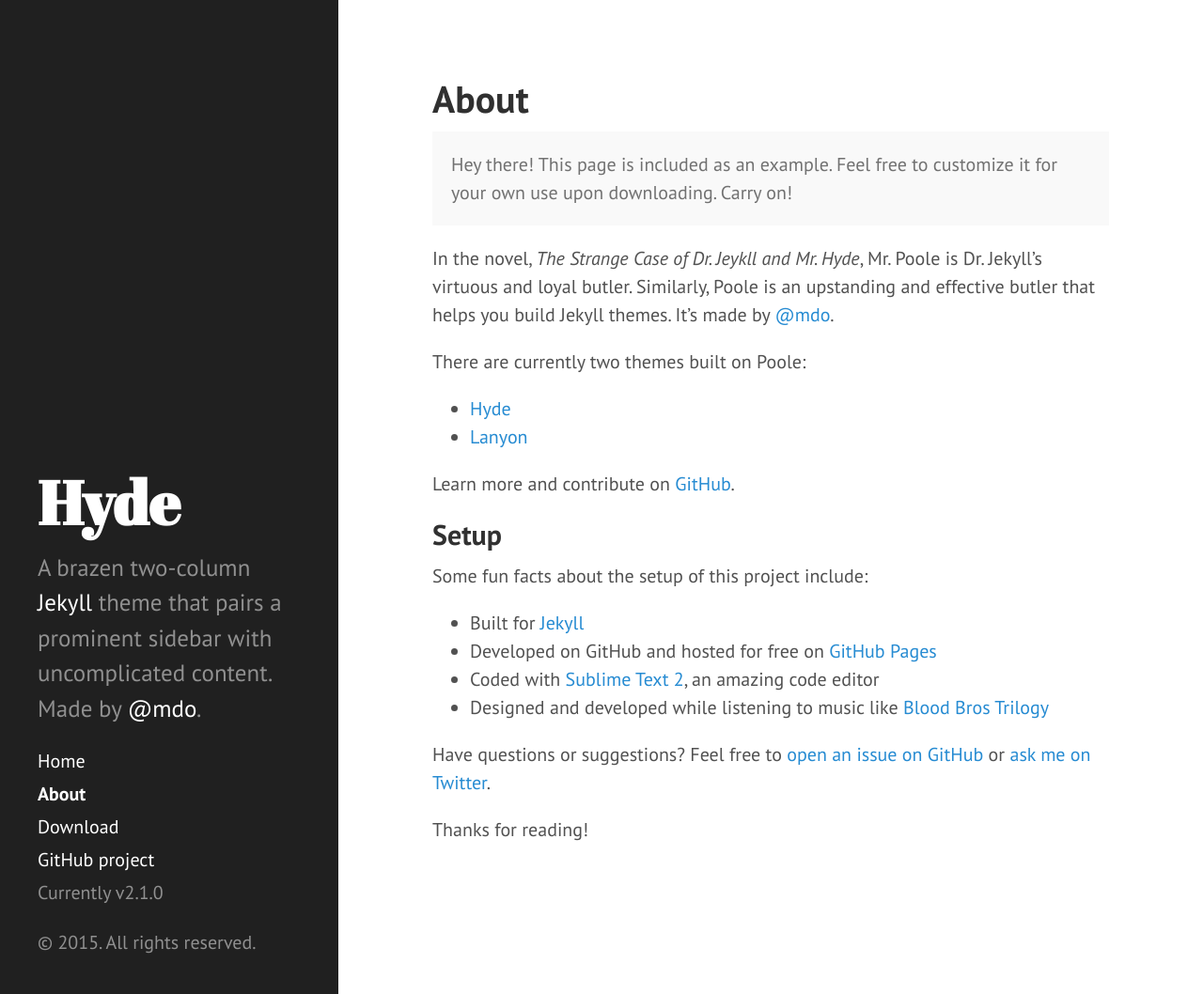
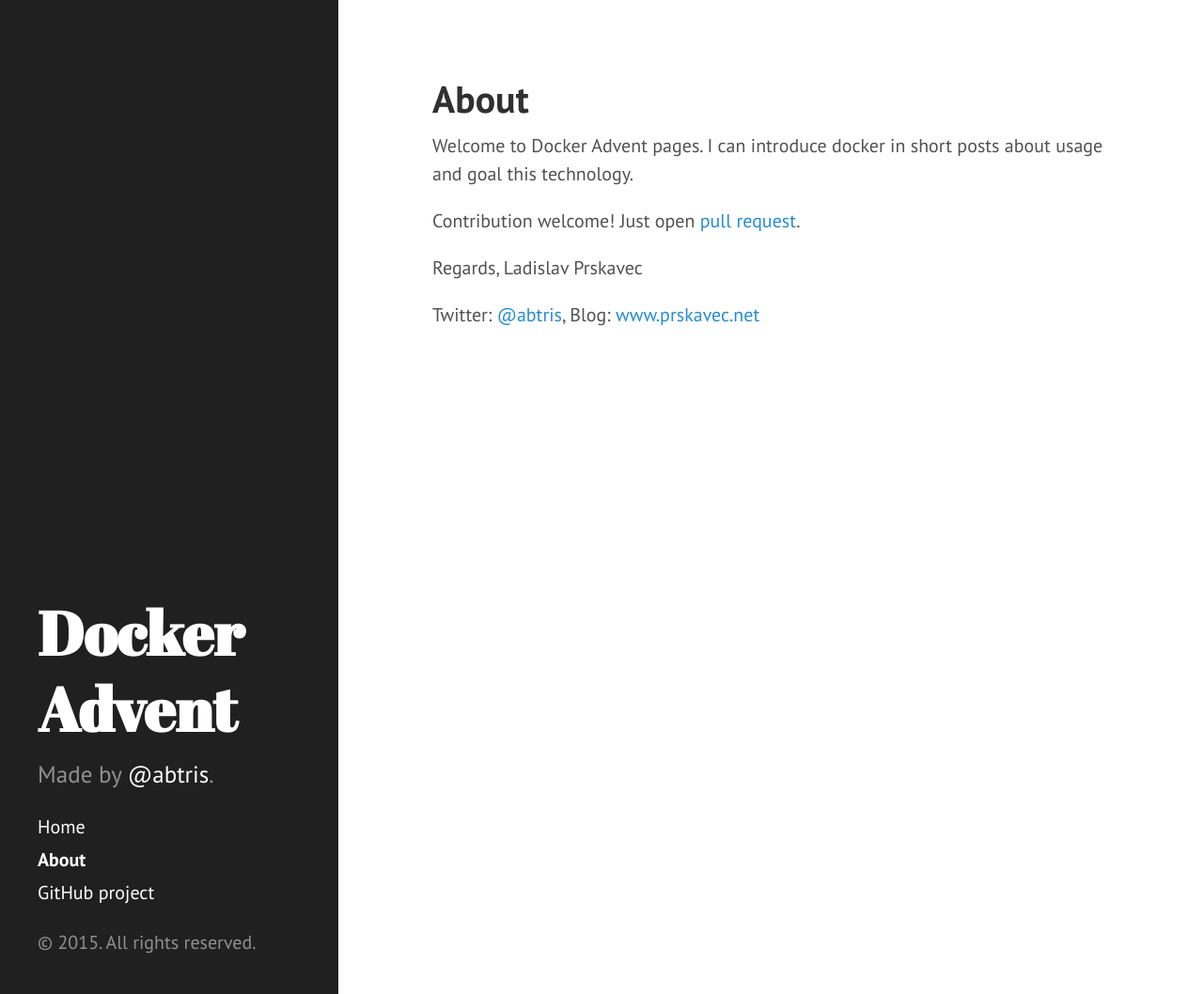
Before and after one commit to abtris/dockeradvent.com, a Jekyll site: the page built from about.md, in a window 1280 px wide and 1058 px high. Shown: the whole window at 94% size. Built offline with Jekyll 4.4.1, drawn with Linux system fonts in a browser that asks for light colours; Markdown is read by kramdown in place of the engine named in the settings.

Commit message:
Update theme

```diff
--- a/_config.yml
+++ b/_config.yml
@@ -7,20 +7,20 @@
 relative_permalinks: true
 
 # Setup
-title:            Hyde
-tagline:          'A Jekyll theme'
-description:      'A brazen two-column <a href="http://jekyllrb.com" target="_blank">Jekyll</a> theme that pairs a prominent sidebar with uncomplicated content. Made by <a href="https://twitter.com/mdo" target="_blank">@mdo</a>.'
-url:              http://hyde.getpoole.com
+title:            Docker Advent
+tagline:          'Small thoughts about docker in advent'
+description:      'Made by <a href="https://twitter.com/abtris" target="_blank">@abtris</a>.'
+url:              http://dockeradvent.com
 baseurl:          /
 
 author:
-  name:           'Mark Otto'
-  url:            https://twitter.com/mdo
+  name:           'Ladislav Prskavec'
+  url:            https://twitter.com/abtris
 
 paginate:         5
 
 # Custom vars
-version:          2.1.0
+# version:          2.1.0
 
 github:
-  repo:           https://github.com/poole/hyde
+  repo:           https://github.com/abtris/dockeradvent.com
--- a/_includes/sidebar.html
+++ b/_includes/sidebar.html
@@ -26,9 +26,7 @@
         {% endif %}
       {% endfor %}
 
-      <a class="sidebar-nav-item" href="{{ site.github.repo }}/archive/v{{ site.version }}.zip">Download</a>
       <a class="sidebar-nav-item" href="{{ site.github.repo }}">GitHub project</a>
-      <span class="sidebar-nav-item">Currently v{{ site.version }}</span>
     </nav>
 
     <p>&copy; {{ site.time | date: '%Y' }}. All rights reserved.</p>
--- a/about.md
+++ b/about.md
@@ -3,28 +3,12 @@
 title: About
 ---
 
-<p class="message">
-  Hey there! This page is included as an example. Feel free to customize it for your own use upon downloading. Carry on!
-</p>
+Welcome to Docker Advent pages. I can introduce docker in short posts about usage and goal this technology.
 
-In the novel, *The Strange Case of Dr. Jeykll and Mr. Hyde*, Mr. Poole is Dr. Jekyll's virtuous and loyal butler. Similarly, Poole is an upstanding and effective butler that helps you build Jekyll themes. It's made by [@mdo](https://twitter.com/mdo).
+Contribution welcome! Just open [pull request](https://github.com/abtris/dockeradvent.com/pulls).
 
-There are currently two themes built on Poole:
+Regards,
+Ladislav Prskavec
 
-* [Hyde](http://hyde.getpoole.com)
-* [Lanyon](http://lanyon.getpoole.com)
-
-Learn more and contribute on [GitHub](https://github.com/poole).
-
-## Setup
-
-Some fun facts about the setup of this project include:
-
-* Built for [Jekyll](http://jekyllrb.com)
-* Developed on GitHub and hosted for free on [GitHub Pages](https://pages.github.com)
-* Coded with [Sublime Text 2](http://sublimetext.com), an amazing code editor
-* Designed and developed while listening to music like [Blood Bros Trilogy](https://soundcloud.com/maddecent/sets/blood-bros-series)
-
-Have questions or suggestions? Feel free to [open an issue on GitHub](https://github.com/poole/issues/new) or [ask me on Twitter](https://twitter.com/mdo).
-
-Thanks for reading!
+Twitter: [@abtris](https://www.twitter.com/abtris),
+Blog: [www.prskavec.net](http://www.prskavec.net)
```
Also changed, not shown: _posts/2015-11-26-welcome-to-jekyll.md (deleted, +0 -14 lines), _posts/2015-12-01-day-one-what-is-docker.md (+1 -1 lines).
